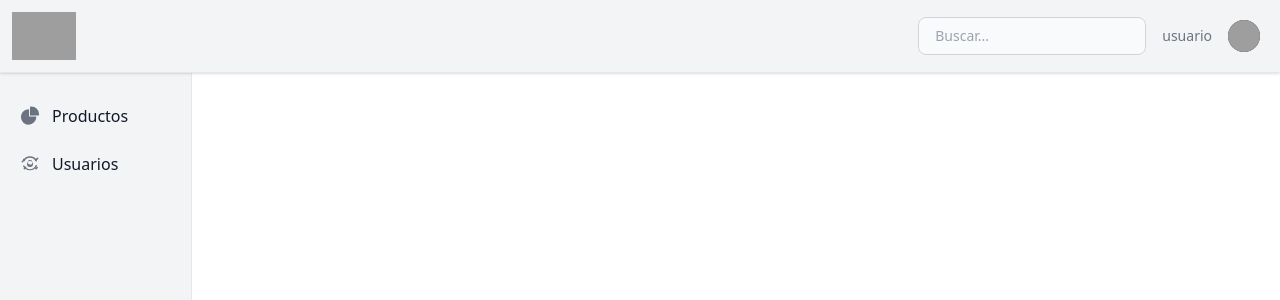
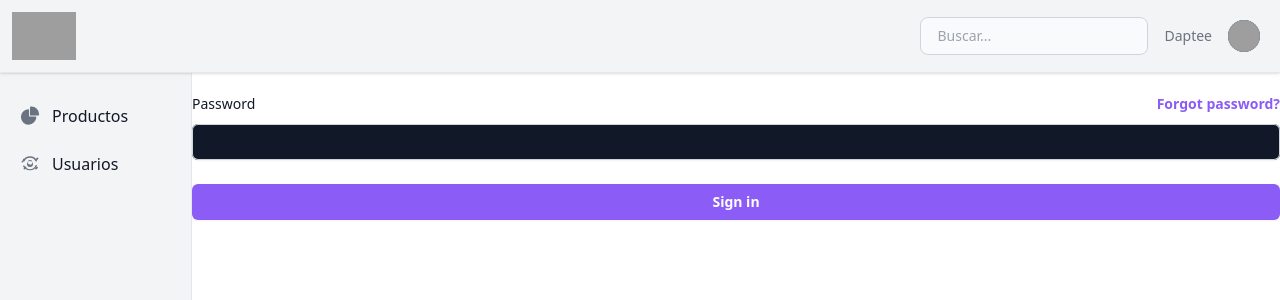
Before and after one commit to lucaracioppi/test-daptee, a Nuxt app: page /login/components/FormLogin in a window 1280 px wide. Shown: the top 300 px of the page. Built offline with nearby package versions, Linux system fonts and the light colour scheme; grey boxes are pictures that could not be loaded.

Commit message:
feat: :sparkles: Da funcionalidad al login y realiza ajustes varios
Da funcionalidad al login y realiza ajustes varios

```diff
--- a/components/SidebarNavbar.vue
+++ b/components/SidebarNavbar.vue
@@ -1,10 +1,19 @@
 <script setup>
-import { ref } from "vue";
+import { ref, onMounted } from "vue";
+import { useRouter } from "vue-router";
 import { useSearchStore } from "~/stores/searchStore";
+import { storeToRefs } from "pinia";
+import { useAuthStore } from "~/stores/auth";
 
 const showSidebar = ref(false);
 const showUserDropdown = ref(false);
+const isDisabled = ref(true);
 
+const searchStore = useSearchStore();
+const authStore = useAuthStore();
+const router = useRouter();
+
+const { user } = storeToRefs(authStore);
 const toggleSidebar = () => {
   showSidebar.value = !showSidebar.value;
 };
@@ -13,11 +22,24 @@ const toggleUserDropdown = () => {
   showUserDropdown.value = !showUserDropdown.value;
 };
 
-const searchStore = useSearchStore();
-
 const handleSearch = (event) => {
   searchStore.search = event.target.value;
 };
+
+const logout = () => {
+  authStore.logout(() => {
+    showUserDropdown.value = false;
+    router.push("/");
+  });
+};
+
+onMounted(() => {
+  if (authStore.isLoggedIn) {
+    isDisabled.value = false;
+  } else {
+    isDisabled.value = true;
+  }
+});
 </script>
 
 <template>
@@ -64,11 +86,14 @@ const handleSearch = (event) => {
           </div>
           <div class="flex items-center ms-3">
             <div class="flex flex-row gap-4 items-center">
-              <p class="text-sm text-gray-500 dark:text-gray-400">usuario</p>
+              <p class="text-sm text-gray-500 dark:text-gray-400">
+                {{ user }}
+              </p>
               <button
                 type="button"
                 class="flex text-sm bg-gray-800 rounded-full focus:ring-4 focus:ring-gray-300 dark:focus:ring-gray-600"
                 aria-expanded="false"
+                :disabled="isDisabled"
                 @click="toggleUserDropdown"
               >
                 <span class="sr-only">Open user menu</span>
@@ -93,12 +118,14 @@ const handleSearch = (event) => {
                   >
                 </li>
                 <li>
-                  <a
-                    href="#"
+                  <button
+                    type="button"
+                    @click="logout"
                     class="block px-4 py-2 text-sm text-gray-700 hover:bg-gray-300 dark:text-gray-300 dark:hover:bg-gray-600 dark:hover:text-white"
                     role="menuitem"
-                    >Cerrar sesión</a
                   >
+                    Cerrar sesión
+                  </button>
                 </li>
               </ul>
             </div>
@@ -129,7 +156,7 @@ const handleSearch = (event) => {
         </li>
         <li>
           <NuxtLink
-            to="/productos"
+            :to="isDisabled ? '' : '/productos'"
             class="flex items-center p-2 text-gray-900 rounded-lg dark:text-white hover:bg-gray-200 dark:hover:bg-gray-700 group"
           >
             <svg
@@ -151,7 +178,7 @@ const handleSearch = (event) => {
         </li>
         <li>
           <NuxtLink
-            to="/usuarios"
+            :to="isDisabled ? '' : '/usuarios'"
             class="flex items-center p-2 text-gray-900 rounded-lg dark:text-white hover:bg-gray-200 dark:hover:bg-gray-700 group"
           >
             <svg
--- a/package.json
+++ b/package.json
@@ -12,6 +12,7 @@
   "dependencies": {
     "@nuxt/http": "^0.6.4",
     "@nuxt/typescript-runtime": "^3.0.2",
+    "js-cookie": "^3.0.5",
     "nuxt": "^3.12.4",
     "pinia": "^2.1.7",
     "vue": "latest"
@@ -20,6 +21,7 @@
     "@nuxt/types": "^2.18.1",
     "@nuxt/typescript-build": "^3.0.2",
     "@pinia/nuxt": "^0.5.1",
+    "@types/js-cookie": "^3.0.6",
     "tailwindcss": "^3.4.6",
     "typescript": "^5.5.3",
     "vue-tsc": "^2.0.26"
--- a/pages/index.vue
+++ b/pages/index.vue
@@ -1,7 +1,28 @@
-<script setup lang="ts"></script>
+<script setup>
+import { useRouter } from "vue-router";
+import { useAuthStore } from "@/stores/auth";
+import { onBeforeMount } from "vue";
+import Loading from "@/components/Loading.vue";
+
+definePageMeta({
+  layout: "false",
+});
+
+const router = useRouter();
+const authStore = useAuthStore();
+
+onBeforeMount(() => {
+  authStore.checkLogin();
+  if (!authStore.isLoggedIn) {
+    router.push("/login");
+  } else {
+    router.push("/productos");
+  }
+});
+</script>
+
 <template>
-  <div>
-    <h1>Welcome to Your Nuxt App!</h1>
-    <p><NuxtLink to="/login">Go to Login Page</NuxtLink></p>
+  <div class="bg-white dark:bg-gray-950">
+    <Loading />
   </div>
 </template>
--- /dev/null
+++ b/pages/login/components/FormLogin.vue
@@ -0,0 +1,80 @@
+<script setup lang="ts">
+import { ref } from "vue";
+import { useAuthStore } from "~/stores/auth";
+import { useRouter } from "vue-router";
+
+const router = useRouter();
+const authStore = useAuthStore();
+const username = ref("");
+const password = ref("");
+
+const handleSubmit = () => {
+  authStore.login(username.value, password.value, () =>
+    router.push("/productos")
+  );
+};
+
+onBeforeMount(() => {
+  authStore.checkLogin();
+  if (authStore.isLoggedIn) {
+    router.push("/productos");
+  }
+});
+</script>
+<template>
+  <form class="space-y-6" @submit.prevent="handleSubmit">
+    <div>
+      <label
+        for="username"
+        class="block text-sm font-medium leading-6 text-gray-900 dark:text-gray-400"
+        >Username</label
+      >
+      <div class="mt-2">
+        <input
+          id="username"
+          name="username"
+          type="text"
+          v-model="username"
+          autocomplete="username"
+          class="block w-full bg-gray-900 rounded-md border-0 px-2 py-1.5 text-gray-900 dark:text-white shadow-sm ring-1 ring-inset ring-gray-300 dark:ring-gray-500 placeholder:text-gray-400 focus:ring-2 focus:ring-inset focus:ring-indigo-600 sm:text-sm sm:leading-6"
+        />
+      </div>
+    </div>
+
+    <div>
+      <div class="flex items-center justify-between">
+        <label
+          for="password"
+          class="block text-sm font-medium leading-6 text-gray-900 dark:text-gray-400"
+          >Password</label
+        >
+        <div class="text-sm">
+          <a
+            href="#"
+            class="font-semibold text-violet-500 hover:text-violet-600"
+            >Forgot password?</a
+          >
+        </div>
+      </div>
+      <div class="mt-2">
+        <input
+          id="password"
+          name="password"
+          type="password"
+          v-model="password"
+          autocomplete="current-password"
+          class="block w-full bg-gray-900 rounded-md border-0 px-2 py-1.5 text-gray-900 dark:text-white shadow-sm ring-1 ring-inset ring-gray-300 dark:ring-gray-500 placeholder:text-gray-400 focus:ring-2 focus:ring-inset focus:ring-indigo-600 sm:text-sm sm:leading-6"
+        />
+      </div>
+    </div>
+
+    <div>
+      <button
+        type="submit"
+        class="flex w-full justify-center rounded-md bg-violet-500 px-3 py-1.5 text-sm font-semibold leading-6 text-white shadow-sm hover:bg-violet-600 focus-visible:outline focus-visible:outline-2 focus-visible:outline-offset-2 focus-visible:outline-indigo-600"
+      >
+        Sign in
+      </button>
+    </div>
+  </form>
+</template>
--- a/pages/productos/index.vue
+++ b/pages/productos/index.vue
@@ -1,15 +1,20 @@
 <script lang="ts" setup>
-import { ref, onMounted } from "vue";
+import { ref, onBeforeMount } from "vue";
 import { useSearchStore } from "~/stores/searchStore";
+import { useAuthStore } from "~/stores/auth";
+import { useRouter } from "vue-router";
 import type { Product } from "~/types/types";
 import ProductCard from "./components/ProductCard.vue";
 import ProductModal from "./components/ProductModal.vue";
 import Loading from "../../components/Loading.vue";
 
 const searchStore = useSearchStore();
+const authStore = useAuthStore();
 const selectedProduct = ref<Product | null>(null);
 const isModalVisible = ref(false);
 const isLoading = ref(true);
+
+const router = useRouter();
 
 const fetchProducts = async () => {
   try {
@@ -42,8 +47,13 @@ const closeModal = () => {
   selectedProduct.value = null;
 };
 
-onMounted(() => {
-  fetchProducts();
+onBeforeMount(() => {
+  authStore.checkLogin();
+  if (!authStore.isLoggedIn) {
+    router.push("/login");
+  } else {
+    fetchProducts();
+  }
   searchStore.search = "";
 });
 </script>
--- a/pages/usuarios/index.vue
+++ b/pages/usuarios/index.vue
@@ -1,15 +1,20 @@
 <script lang="ts" setup>
-import { ref, onMounted } from "vue";
+import { ref, onBeforeMount } from "vue";
 import type { User } from "../../types/types";
 import { useSearchStore } from "~/stores/searchStore";
+import { useAuthStore } from "~/stores/auth";
+import { useRouter } from "vue-router";
 import UserCard from "./components/UserCard.vue";
 import UserModal from "./components/UserModal.vue";
 import Loading from "../../components/Loading.vue";
 
 const searchStore = useSearchStore();
+const authStore = useAuthStore();
 const selectedUser = ref<User | null>(null);
 const isModalVisible = ref(false);
 const isLoading = ref(true);
+
+const router = useRouter();
 
 const fetchUsers = async () => {
   try {
@@ -40,8 +45,13 @@ const closeModal = () => {
   selectedUser.value = null;
 };
 
-onMounted(() => {
-  fetchUsers();
+onBeforeMount(() => {
+  authStore.checkLogin();
+  if (!authStore.isLoggedIn) {
+    router.push("/login");
+  } else {
+    fetchUsers();
+  }
   searchStore.search = "";
 });
 </script>
--- /dev/null
+++ b/stores/auth.ts
@@ -0,0 +1,35 @@
+import { ref } from "vue";
+import { defineStore } from "pinia";
+import Cookies from "js-cookie";
+
+export const useAuthStore = defineStore("auth", () => {
+  const isLoggedIn = ref(false);
+  const user = ref("Daptee");
+  const PASSWORD = ref("Daptee2024");
+
+  function login(username: string, password: string, redirect: () => void) {
+    if (username === user.value && password === PASSWORD.value) {
+      isLoggedIn.value = true;
+      Cookies.set("isLoggedIn", "true", { expires: 1 });
+      console.log("Login successful");
+      redirect();
+    } else {
+      alert("Invalid credentials");
+    }
+  }
+
+  function checkLogin() {
+    const loggedIn = Cookies.get("isLoggedIn");
+    isLoggedIn.value = loggedIn === "true";
+    console.log("Checked login status:", isLoggedIn.value);
+  }
+
+  function logout(redirect: () => void) {
+    isLoggedIn.value = false;
+    Cookies.remove("isLoggedIn");
+    console.log("Logged out");
+    redirect();
+  }
+
+  return { isLoggedIn, user, login, checkLogin, logout };
+});
```
Also changed, not shown: pages/login/index.vue (+2 -56 lines), 1 other file (tests, documents, lock files or other folders).
